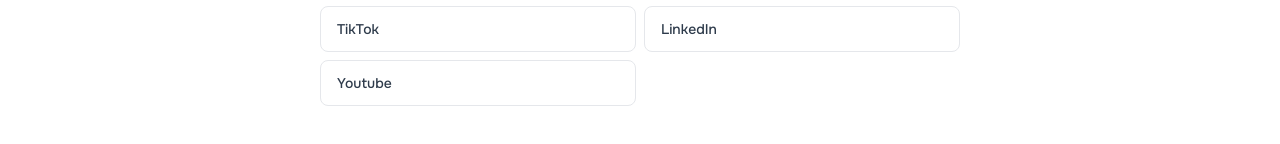
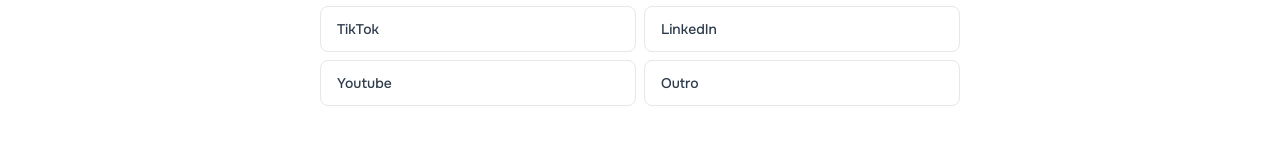
Before and after one commit to andrebastelli/briefing, a React (Vite) app: page / in a window 1280 px wide. Shown: the part 991-1135 px from the top of the page. Built offline with nearby package versions, Linux system fonts and the light colour scheme.

Commit message:
feat: add 'Outro' to SOCIAIS social media list

```diff
--- a/src/BriefingApp.tsx
+++ b/src/BriefingApp.tsx
@@ -17,7 +17,7 @@
 
 type Step = { title: string; section: string; fields: Field[] }
 
-const SOCIAIS = ['Instagram', 'Facebook', 'TikTok', 'LinkedIn', 'Youtube']
+const SOCIAIS = ['Instagram', 'Facebook', 'TikTok', 'LinkedIn', 'Youtube', 'Outro',]
 const FORM_FIELDS = ['Nome', 'E-mail', 'WhatsApp', 'Cidade', 'Serviço de interesse', 'Mensagem', 'Todos acima', 'Outro']
 
 const steps: Step[] = [
```
